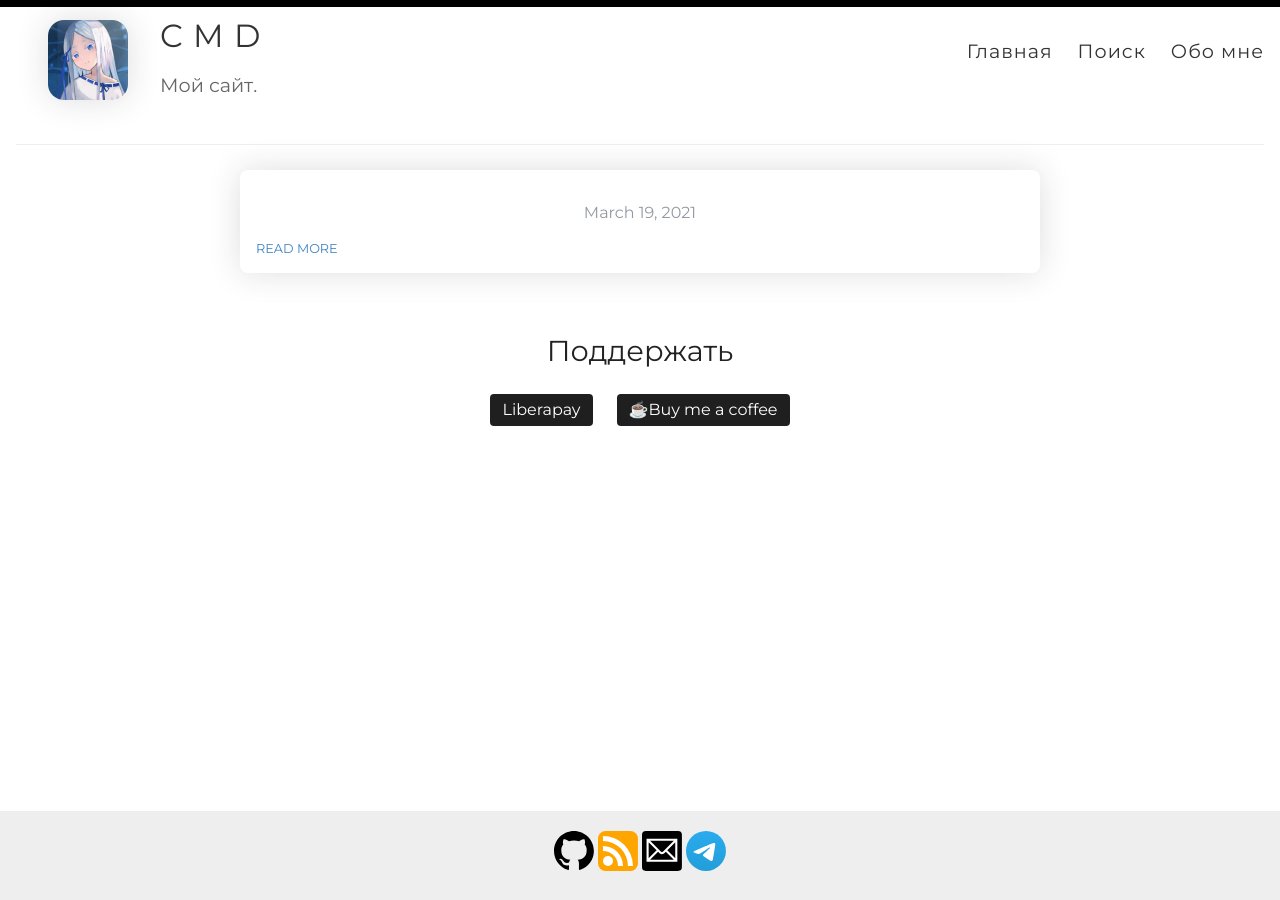
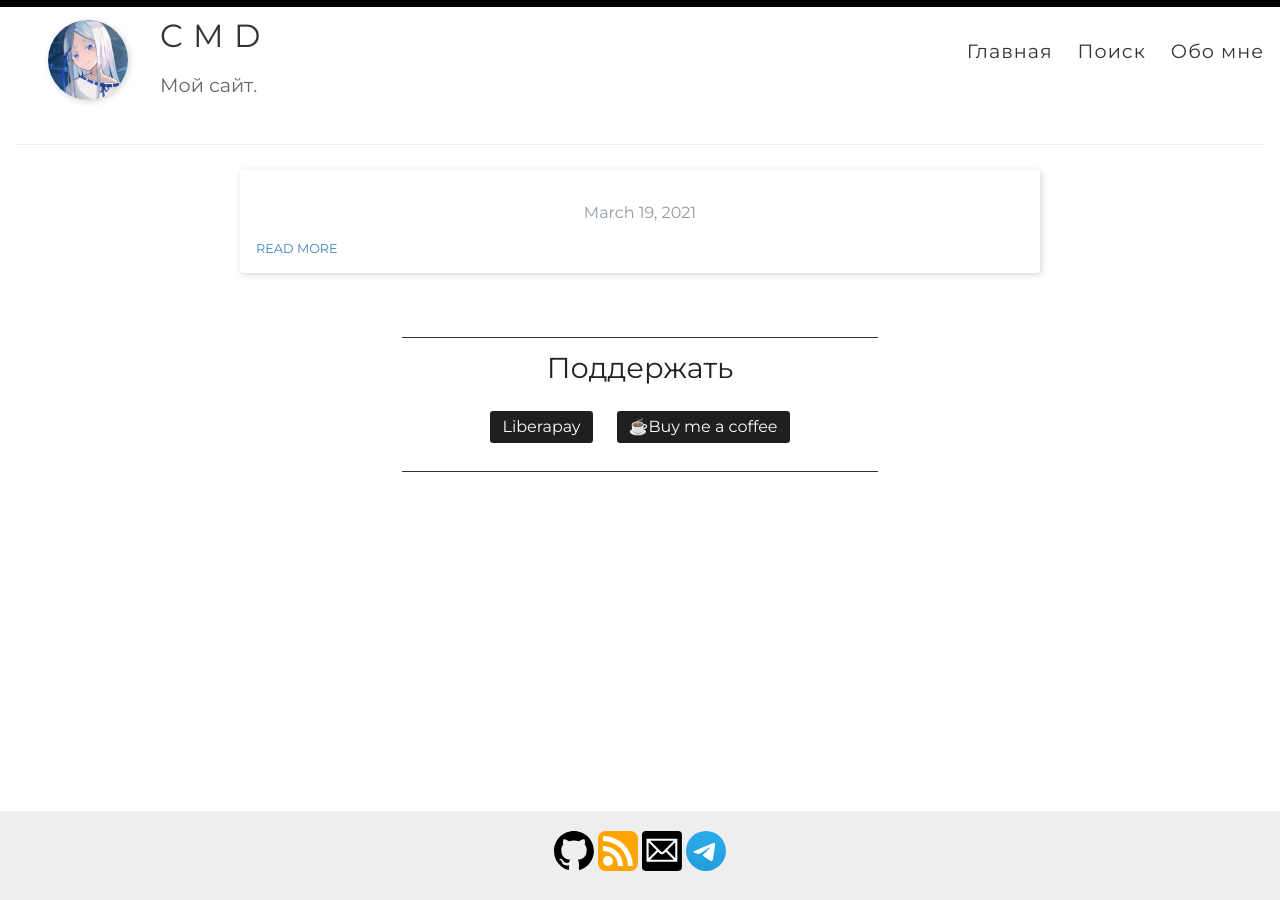
Before and after one commit to cmd410/cmd410.github.io, a Jekyll site: the page built from index.html, in a window 1280 px wide. Built offline with Jekyll 4.4.1, drawn with Linux system fonts in a browser that asks for light colours; the list of posts is cut into pages by our own code.

Commit message:
Better styling and structure

```diff
--- a/_includes/donate.html
+++ b/_includes/donate.html
@@ -1,3 +1,4 @@
+<div class="donate-wrapper">
   <h2>Поддержать</h2>
   <div class="donate">
     <div class="btn">
@@ -11,3 +12,4 @@
         </a>
     </div>
   </div>
+</div>
--- a/_layouts/default.html
+++ b/_layouts/default.html
@@ -39,6 +39,7 @@
         <div id="main" role="main" class="container">
           {{ content }}
         </div>
+        {% include donate.html %}
       </div>
 
       <div class="wrapper-footer">
--- a/assets/style.scss
+++ b/assets/style.scss
@@ -16,7 +16,8 @@
 
 
 :root {
-  --shadow-settings: 0 0 2em #27272727;
+  --shadow-settings: 0.1em 0.1em 0.4em #27272732;
+  --b-radius: 0.2em;
 }
 
 html {
@@ -147,7 +148,7 @@ table tr td :last-child {
   padding: 1em 1.5em;
   margin: 1em 0;
   box-shadow: var(--shadow-settings);
-  border-radius: 1em;
+  border-radius: var(--b-radius);
   border-style: none;
   font-size: 1em;
   background-color: #ffffff;
@@ -220,6 +221,7 @@ img {
   display: block;
   max-width: 100%;
   margin: 2em auto;
+  border-radius: var(--b-radius);
   box-shadow: var(--shadow-settings);
 }
 
@@ -280,6 +282,15 @@ p > img {
   }
 }
 
+.donate-wrapper {
+  --boder-size: 0.1rem;
+  padding-top: 1em;
+  border-top: var(--boder-size) solid #333;
+  border-bottom: var(--boder-size) solid #333;
+  max-width: 45ch;
+  margin: 0 auto;
+}
+
 .site-avatar {
   float: left;
   width: 5em;
@@ -293,7 +304,7 @@ p > img {
   }
 
   img {
-    border-radius: 1em;
+    border-radius: 3em;
     margin: 0 auto !important;
   }
 }
@@ -348,9 +359,8 @@ p > img {
   min-width: 100px !important;
   height: 2em !important;
   font-size: 1em !important;
-  border-radius: 4px !important;
   background-color: rgb(31, 31, 31);
-  border-radius: 8px;
+  border-radius: var(--b-radius);
   justify-content: center;
   display: flex;
   padding: 8px 12px 8px 12px;
@@ -402,7 +412,7 @@ nav {
   flex-basis: 40em;
   flex-shrink: 1;
   flex-grow: 1;
-  border-radius: 0.5em;
+  border-radius: var(--b-radius);
   padding: 1em;
   box-shadow: var(--shadow-settings);
 }
@@ -411,7 +421,7 @@ nav {
   blockquote {
     margin: 1.8em .8em;
     border-left: 2px solid $gray;
-    border-radius: 0.5em;
+    border-radius: var(--b-radius);
     font-weight: 200;
     font-style: italic;
     padding: 0.1em 1em;
@@ -531,7 +541,7 @@ body:after {
   padding: 2px 13px;
   border: none;
   background-color: #2b2c3f;
-  border-radius: 50px;
+  border-radius: 1em;
   color: #fff;
 }
 
--- a/index.html
+++ b/index.html
@@ -46,5 +46,3 @@ layout: default
   </div>
   {% endif %}
 </div>
-
-{% include donate.html %}
```
Lines whose indentation alone changed are shown as unchanged.
